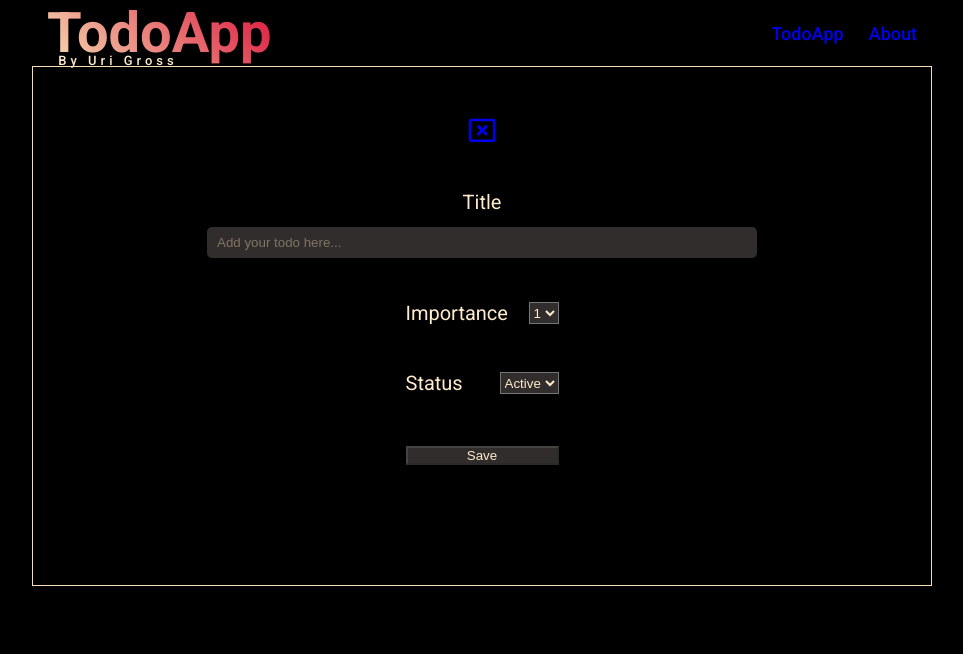
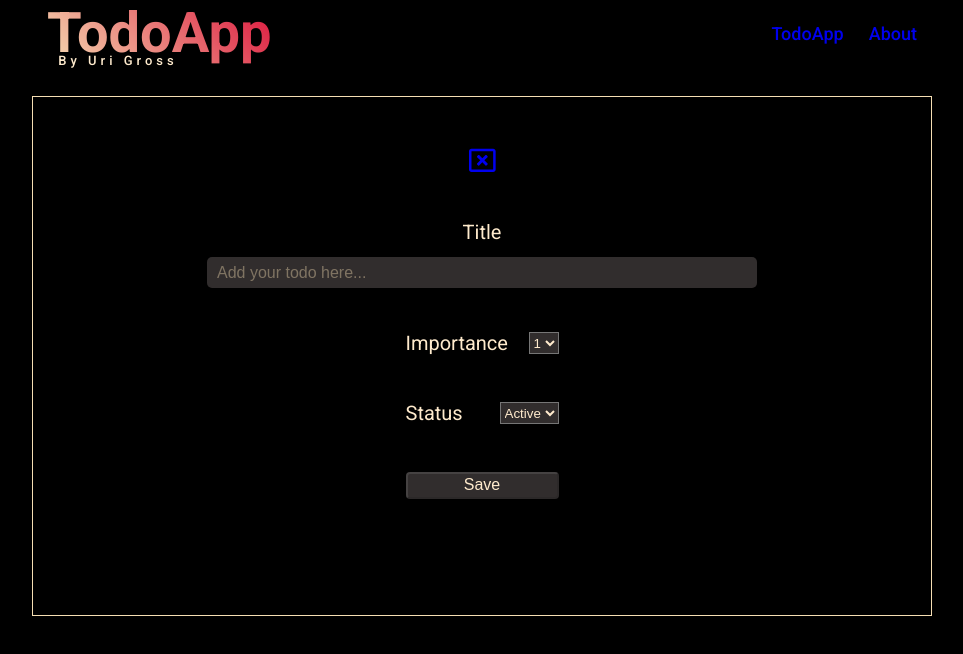
Before and after one commit to urigross/TodoApp., an Angular app: page /#/edit in a window 1280 px wide. Shown: the top 654 px of the page, without its empty margins (158-1121 px from the left). Built offline with nearby package versions, Linux system fonts and the light colour scheme.

Commit message:
header-button-margin-and-input-font-fix

```diff
--- a/src/app/cmps/header/header.component.scss
+++ b/src/app/cmps/header/header.component.scss
@@ -3,6 +3,7 @@
             display: flex;
             align-items: center;
             justify-content: space-between;
+            margin-bottom: 30px;
             .logo-container {
                 position: relative;
                 h1 {
--- a/src/app/cmps/todo-filter/todo-filter.component.scss
+++ b/src/app/cmps/todo-filter/todo-filter.component.scss
@@ -9,6 +9,7 @@ form{
         border-radius: 5px;
         padding-left: 50px;
         height: 31px;
+        font-size: 16px;
     }
 }
 }
--- a/src/app/pages/todo-edit/todo-edit.component.scss
+++ b/src/app/pages/todo-edit/todo-edit.component.scss
@@ -31,6 +31,7 @@ a{
                 width: 550px;
             }
             input{
+                font-size: 16px;
                 padding: 0 10px;
             }
             ::placeholder{
@@ -69,6 +70,9 @@ a{
             display: inline-block;
             button{
                 width: 153px;
+                height: 27px;
+                font-size: 16px;
+                border-radius: 4px;
             }
         }
         input{
--- a/src/app/pages/todo/todo.component.scss
+++ b/src/app/pages/todo/todo.component.scss
@@ -15,9 +15,6 @@
         display: flex;
         flex-direction: column;
         align-items: center;
-        input {
-            margin-bottom: 30px;
-        }
         .add-btn {
             margin-bottom: 32px;
         }
```
Also changed, not shown: 3 other files (tests, documents, lock files or other folders).
